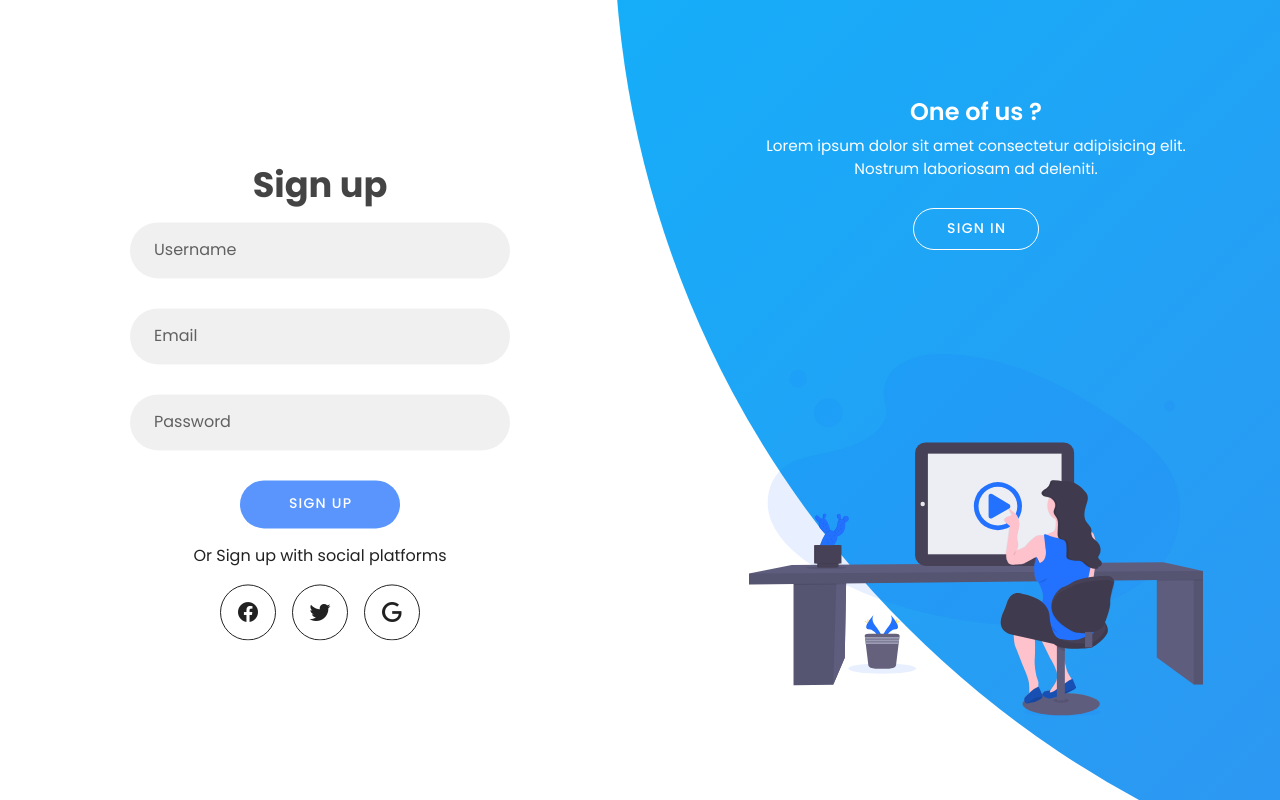
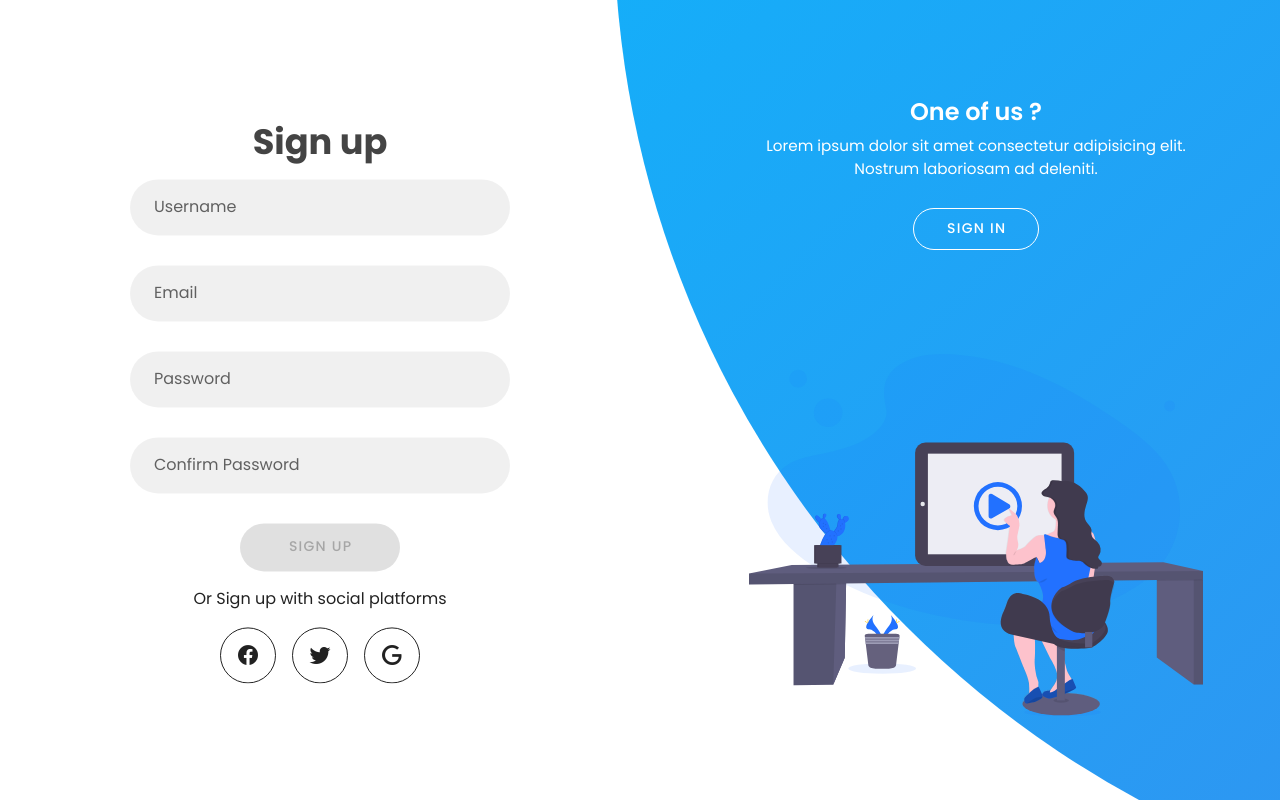
Before and after one commit to poompongphun/micket-web, a Nuxt app: page /signup in a window 1280 px wide. Built offline with nearby package versions, Linux system fonts and the light colour scheme.

Commit message:
add validate register form

```diff
--- a/pages/signup.vue
+++ b/pages/signup.vue
@@ -2,27 +2,63 @@
   <v-form action="#" class="custom-form sign-up-form" autocomplete="off">
     <h1 class="authTitle">Sign up</h1>
     <v-text-field
+      v-model.trim="username"
+      :error-messages="errorName.length === 0 ? usernameErrors : errorName"
       class="custom-auth-textfield"
-      name="username"
       label="Username"
       filled
       rounded
+      required
+      @input="$v.username.$touch()"
+      @blur="$v.username.$touch()"
     ></v-text-field>
     <v-text-field
+      v-model="email"
+      :error-messages="errorEmail.length === 0 ? emailErrors : errorEmail"
       class="custom-auth-textfield"
-      name="email"
       label="Email"
       filled
       rounded
+      required
+      @input="$v.email.$touch()"
+      @blur="$v.email.$touch()"
     ></v-text-field>
     <v-text-field
+      v-model="password"
+      :error-messages="passwordErrors"
       class="custom-auth-textfield"
-      name="password"
+      type="password"
       label="Password"
+      autocomplete="on"
       filled
       rounded
+      required
+      @input="$v.password.$touch()"
+      @blur="$v.password.$touch()"
     ></v-text-field>
-    <v-btn class="py-6 px-12 white--text" color="#5995fd" rounded depressed>
+    <v-text-field
+      v-model="confirm"
+      :error-messages="confirmErrors"
+      class="custom-auth-textfield"
+      type="password"
+      label="Confirm Password"
+      autocomplete="on"
+      filled
+      rounded
+      required
+      @input="$v.confirm.$touch()"
+      @blur="$v.confirm.$touch()"
+    ></v-text-field>
+    <v-btn
+      class="py-6 px-12 white--text"
+      color="#5995fd"
+      :disabled="
+        $v.$invalid || errorEmail.length !== 0 || errorName.length !== 0
+      "
+      rounded
+      depressed
+      @click="submit"
+    >
       Sign up
     </v-btn>
     <p class="social-text">Or Sign up with social platforms</p>
@@ -41,11 +77,140 @@
 </template>
 
 <script>
+import { validationMixin } from 'vuelidate'
+import {
+  required,
+  minLength,
+  maxLength,
+  email,
+  helpers,
+  sameAs,
+} from 'vuelidate/lib/validators'
+const alpha = helpers.regex('alpha', /^[a-zA-Z0-9]+$/)
+
 export default {
   layout: 'auth',
   validate({ store }) {
     if (store.state.auth.loggedIn) return false
     else return true
   },
+  mixins: [validationMixin],
+
+  validations: {
+    username: {
+      required,
+      minLength: minLength(4),
+      maxLength: maxLength(128),
+      alpha,
+    },
+    email: {
+      required,
+      email,
+    },
+    password: { required, minLength: minLength(4), maxLength: maxLength(128) },
+    confirm: {
+      required,
+      sameAsPassword: sameAs('password'),
+    },
+  },
+  data() {
+    return {
+      username: '',
+      email: '',
+      password: '',
+      confirm: '',
+      timeout: null,
+      errorName: [],
+      errorEmail: [],
+    }
+  },
+  computed: {
+    usernameErrors() {
+      const errors = []
+      if (!this.$v.username.$dirty) return errors
+      !this.$v.username.minLength &&
+        errors.push('Username must be at least 4 characters long')
+      !this.$v.username.maxLength &&
+        errors.push('Username must be at most 128 characters long')
+      !this.$v.username.alpha &&
+        errors.push('Username must be a-z, A-Z, 0-9 only')
+      !this.$v.username.required && errors.push('Username is required.')
+      return errors
+    },
+    emailErrors() {
+      const errors = []
+      if (!this.$v.email.$dirty) return errors
+      !this.$v.email.email && errors.push('Must be valid e-mail')
+      !this.$v.email.required && errors.push('E-mail is required')
+      return errors
+    },
+    passwordErrors() {
+      const errors = []
+      if (!this.$v.password.$dirty) return errors
+      !this.$v.password.minLength &&
+        errors.push('Password must be at least 4 characters long')
+      !this.$v.password.maxLength &&
+        errors.push('Password must be at most 128 characters long')
+      !this.$v.password.required && errors.push('Password is required')
+      return errors
+    },
+    confirmErrors() {
+      const errors = []
+      if (!this.$v.password.$dirty) return errors
+      !this.$v.confirm.sameAsPassword && errors.push('Password not match')
+      !this.$v.password.required && errors.push('Please confirm password')
+      return errors
+    },
+  },
+  watch: {
+    username(val) {
+      clearTimeout(this.timeout)
+      this.timeout = setTimeout(() => {
+        this.$axios
+          .get(`/api/auth/username?search=${val}`, {
+            progress: false,
+          })
+          .then((res) => {
+            this.errorName = res.data.isAvailable ? [] : ['Username is used']
+          })
+      }, 500)
+    },
+    email(val) {
+      clearTimeout(this.timeout)
+      this.timeout = setTimeout(() => {
+        this.$axios
+          .get(`/api/auth/email?search=${val}`, {
+            progress: false,
+          })
+          .then((res) => {
+            this.errorEmail = res.data.isAvailable ? [] : ['Email is used']
+          })
+      }, 500)
+    },
+  },
+  methods: {
+    submit() {
+      this.$v.$touch()
+      if (
+        !this.$v.$invalid ||
+        this.errorEmail.length === 0 ||
+        this.errorName.length === 0
+      ) {
+        const userData = {
+          username: this.username,
+          email: this.email,
+          password: this.password,
+        }
+        console.log(userData)
+      }
+    },
+    clear() {
+      this.$v.$reset()
+      this.name = ''
+      this.email = ''
+      this.select = null
+      this.checkbox = false
+    },
+  },
 }
 </script>
```
